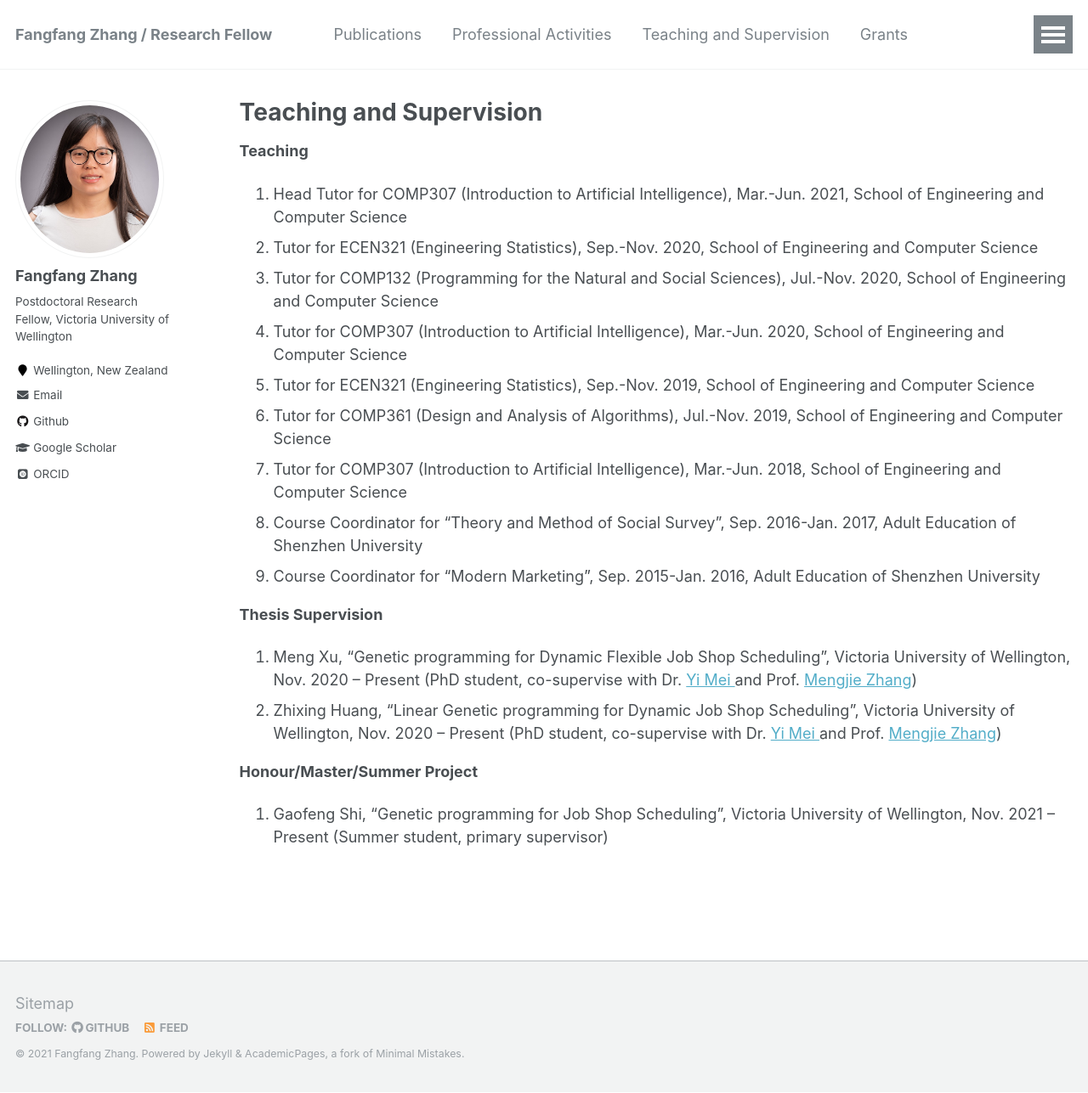
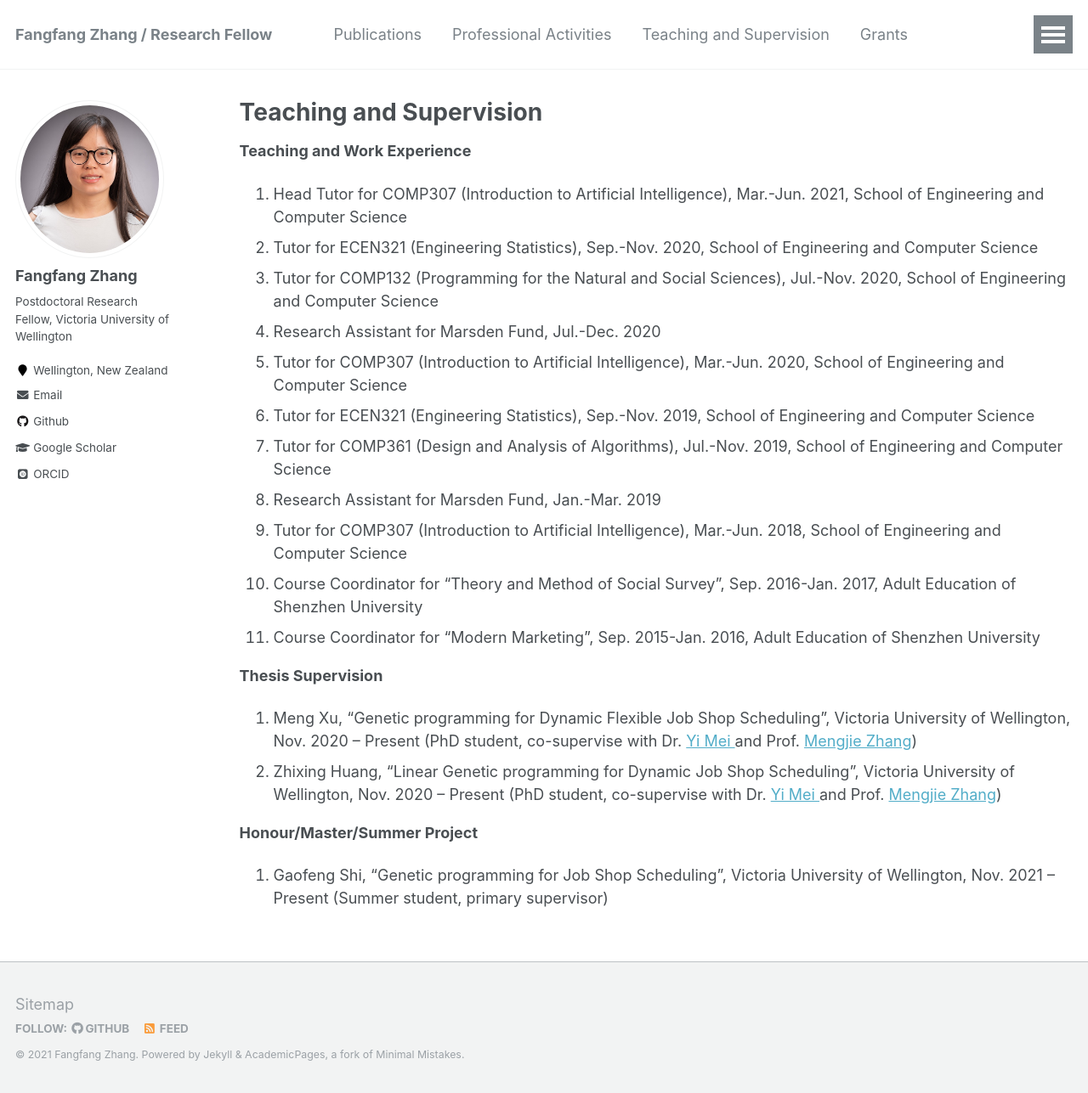
Before and after one commit to fangfang-zhang/fangfang-zhang.github.io, a Jekyll site: the page built from _pages/teaching.md, in a window 1280 px wide and 1287 px high. Shown: the whole window at 85% size. Built offline with Jekyll 4.4.1, drawn with Linux system fonts in a browser that asks for light colours; some web fonts are replaced.

Commit message:
teaching

```diff
--- a/_pages/teaching.md
+++ b/_pages/teaching.md
@@ -5,14 +5,16 @@ permalink: /teaching/
 author_profile: true
 ---
 
-**Teaching**
+**Teaching and Work Experience**
 <ol>
 <li> Head Tutor for COMP307 (Introduction to Artificial Intelligence), Mar.-Jun. 2021, School of Engineering and Computer Science </li>
 <li> Tutor for ECEN321 (Engineering Statistics), Sep.-Nov. 2020, School of Engineering and Computer Science </li>
 <li> Tutor for COMP132 (Programming for the Natural and Social Sciences), Jul.-Nov. 2020, School of Engineering and Computer Science </li>
+<li> Research Assistant for Marsden Fund, Jul.-Dec. 2020 </li>
 <li> Tutor for COMP307 (Introduction to Artificial Intelligence), Mar.-Jun. 2020, School of Engineering and Computer Science </li>
 <li> Tutor for ECEN321 (Engineering Statistics), Sep.-Nov. 2019, School of Engineering and Computer Science </li>
 <li> Tutor for COMP361 (Design and Analysis of Algorithms), Jul.-Nov. 2019, School of Engineering and Computer Science </li>
+<li> Research Assistant for Marsden Fund, Jan.-Mar. 2019 </li>
 <li> Tutor for COMP307 (Introduction to Artificial Intelligence), Mar.-Jun. 2018, School of Engineering and Computer Science </li>
 <li> Course Coordinator for “Theory and Method of Social Survey”, Sep. 2016-Jan. 2017, Adult Education of Shenzhen University </li>
 <li> Course Coordinator for “Modern Marketing”, Sep. 2015-Jan. 2016, Adult Education of Shenzhen University </li>
```
